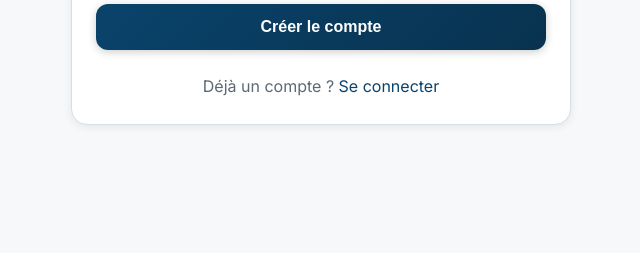
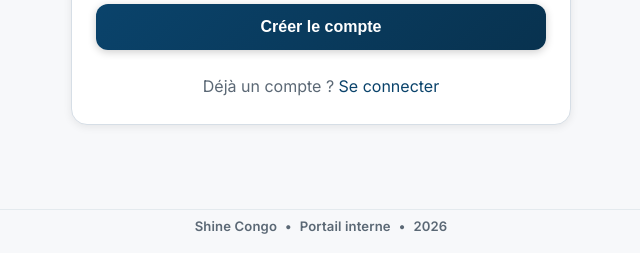
Before and after one commit to 243gervais/Portal_shinecongo, a Django app: page /register/ in a window 1280 px wide. Shown: the part 965-1218 px from the top of the page, without its empty margins (319-959 px from the left). Before the commit the page ends 1090 px from the top, so only its background shows below. Run offline with Django 5.2, Linux system fonts and the light colour scheme; data that the repository does not hold is empty; some libraries are stand-ins or nearby versions.

Commit message:
Add portal footer across app pages

```diff
--- a/templates/base.html
+++ b/templates/base.html
@@ -91,6 +91,23 @@
             max-width: 1200px;
             margin: 0 auto;
             padding: 20px;
+        }
+
+        .site-footer {
+            max-width: 1200px;
+            margin: 0 auto;
+            padding: 0.4rem 20px 1rem;
+            border-top: 1px solid rgba(10, 67, 107, 0.08);
+            color: var(--text-secondary);
+            display: flex;
+            justify-content: center;
+            align-items: center;
+            gap: 0.5rem;
+            flex-wrap: wrap;
+            text-align: center;
+            font-size: 0.82rem;
+            font-weight: 600;
+            letter-spacing: 0.01em;
         }
 
         .header {
@@ -1215,6 +1232,14 @@
         {% endblock %}
     </main>
 
+    <footer class="site-footer">
+        <span>Shine Congo</span>
+        <span aria-hidden="true">•</span>
+        <span>Portail interne</span>
+        <span aria-hidden="true">•</span>
+        <span>{% now "Y" %}</span>
+    </footer>
+
     {% block extra_js %}{% endblock %}
 
     <script>
```
Also changed, not shown: frontend/src/components/PortalLayout.jsx (+9 -0 lines), frontend/src/styles.css (+25 -0 lines), frontend_dist/frontend/portal-app.css, frontend_dist/frontend/portal-app.js.
